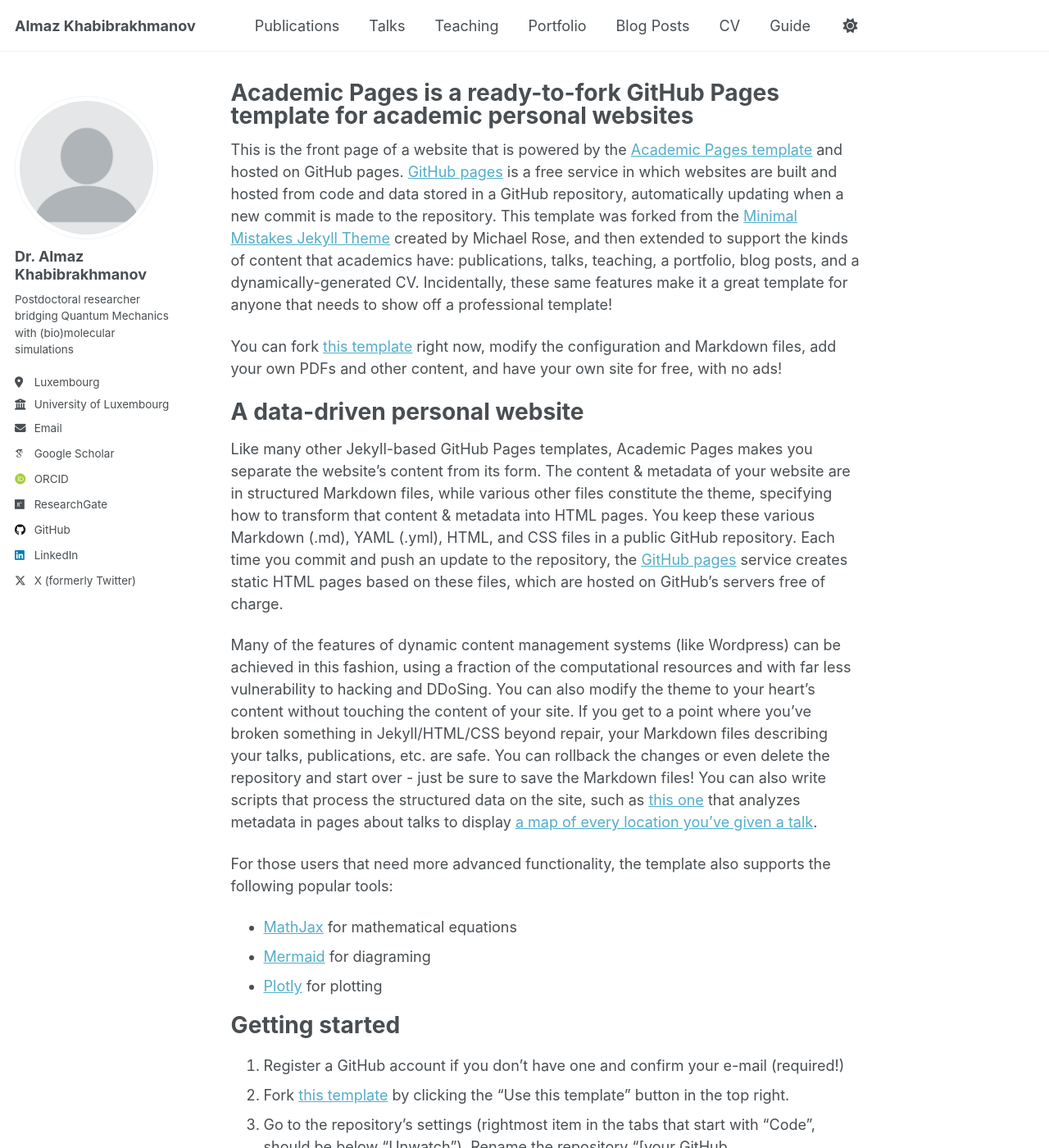
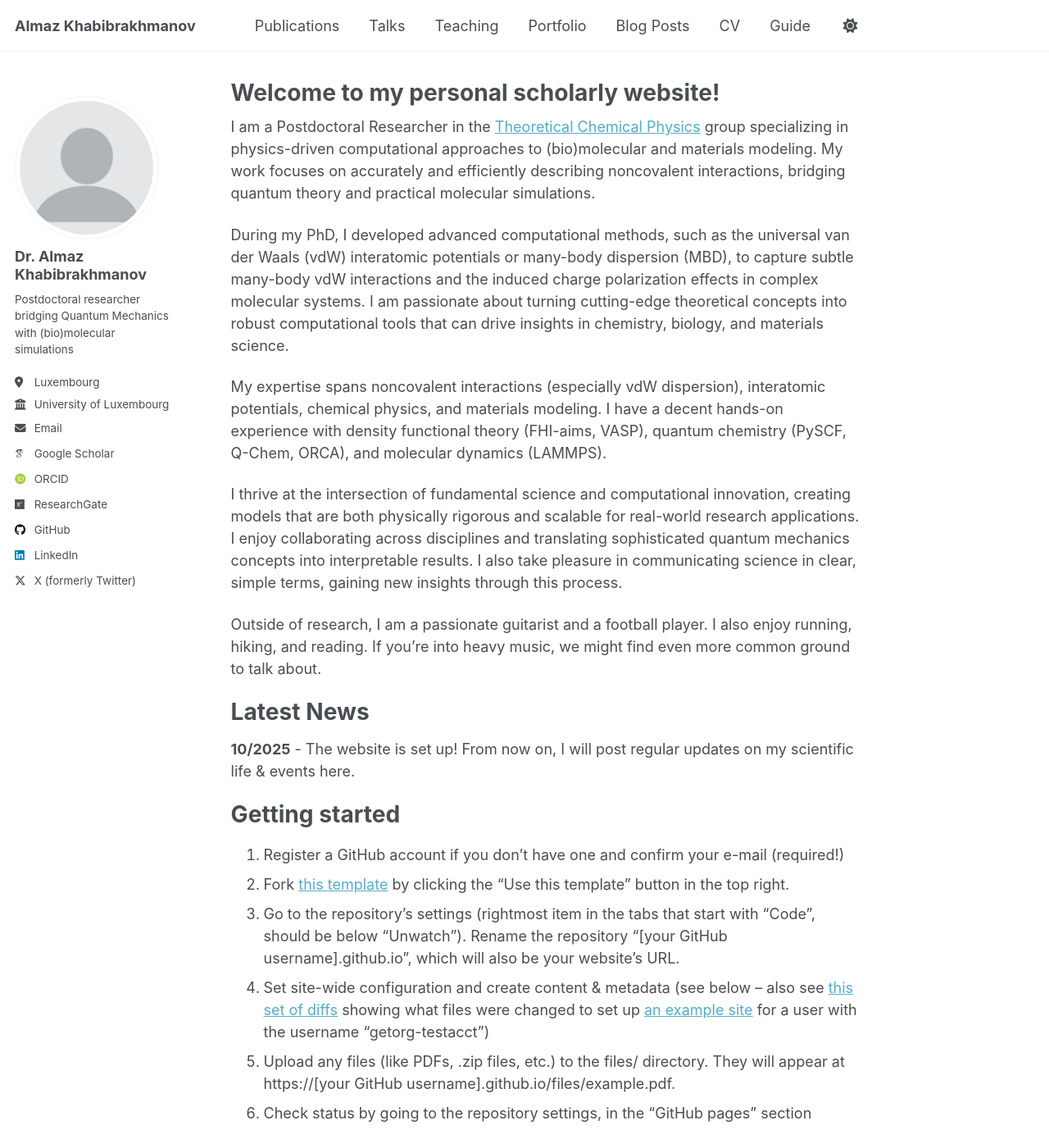
Before and after one commit to almaz-khabibrakhmanov/almaz-khabibrakhmanov.github.io, a Jekyll site: the page built from _pages/about.md, in a window 1280 px wide and 1400 px high. Shown: the whole window at 82% size. Built offline with Jekyll 4.4.1, drawn with Linux system fonts in a browser that asks for light colours; some web fonts are replaced; a script that is not in the unit is left out.

Commit message:
Update about.md

```diff
--- a/_pages/about.md
+++ b/_pages/about.md
@@ -1,26 +1,25 @@
 ---
 permalink: /
-title: "Academic Pages is a ready-to-fork GitHub Pages template for academic personal websites"
+title: "Welcome to my personal scholarly website!"
 author_profile: true
 redirect_from:
   - /about/
   - /about.html
 ---
 
-This is the front page of a website that is powered by the [Academic Pages template](https://github.com/academicpages/academicpages.github.io) and hosted on GitHub pages. [GitHub pages](https://pages.github.com) is a free service in which websites are built and hosted from code and data stored in a GitHub repository, automatically updating when a new commit is made to the repository. This template was forked from the [Minimal Mistakes Jekyll Theme](https://mmistakes.github.io/minimal-mistakes/) created by Michael Rose, and then extended to support the kinds of content that academics have: publications, talks, teaching, a portfolio, blog posts, and a dynamically-generated CV. Incidentally, these same features make it a great template for anyone that needs to show off a professional template!
+I am a Postdoctoral Researcher in the [Theoretical Chemical Physics](https://tcpunilu.com) group specializing in physics-driven computational approaches to (bio)molecular and materials modeling. My work focuses on accurately and efficiently describing noncovalent interactions, bridging quantum theory and practical molecular simulations.
 
- You can fork [this template](https://github.com/academicpages/academicpages.github.io) right now, modify the configuration and Markdown files, add your own PDFs and other content, and have your own site for free, with no ads!
+During my PhD, I developed advanced computational methods, such as the universal van der Waals (vdW) interatomic potentials or many-body dispersion (MBD), to capture subtle many-body vdW interactions and the induced charge polarization effects in complex molecular systems. I am passionate about turning cutting-edge theoretical concepts into robust computational tools that can drive insights in chemistry, biology, and materials science.
 
-A data-driven personal website
+My expertise spans noncovalent interactions (especially vdW dispersion), interatomic potentials, chemical physics, and materials modeling. I have a decent hands-on experience with density functional theory (FHI-aims, VASP), quantum chemistry (PySCF, Q-Chem, ORCA), and molecular dynamics (LAMMPS).
+
+I thrive at the intersection of fundamental science and computational innovation, creating models that are both physically rigorous and scalable for real-world research applications. I enjoy collaborating across disciplines and translating sophisticated quantum mechanics concepts into interpretable results. I also take pleasure in communicating science in clear, simple terms, gaining new insights through this process.
+
+Outside of research, I am a passionate guitarist and a football player. I also enjoy running, hiking, and reading. If you're into heavy music, we might find even more common ground to talk about.
+
+Latest News
 ======
-Like many other Jekyll-based GitHub Pages templates, Academic Pages makes you separate the website's content from its form. The content & metadata of your website are in structured Markdown files, while various other files constitute the theme, specifying how to transform that content & metadata into HTML pages. You keep these various Markdown (.md), YAML (.yml), HTML, and CSS files in a public GitHub repository. Each time you commit and push an update to the repository, the [GitHub pages](https://pages.github.com/) service creates static HTML pages based on these files, which are hosted on GitHub's servers free of charge.
-
-Many of the features of dynamic content management systems (like Wordpress) can be achieved in this fashion, using a fraction of the computational resources and with far less vulnerability to hacking and DDoSing. You can also modify the theme to your heart's content without touching the content of your site. If you get to a point where you've broken something in Jekyll/HTML/CSS beyond repair, your Markdown files describing your talks, publications, etc. are safe. You can rollback the changes or even delete the repository and start over - just be sure to save the Markdown files! You can also write scripts that process the structured data on the site, such as [this one](https://github.com/academicpages/academicpages.github.io/blob/master/talkmap.ipynb) that analyzes metadata in pages about talks to display [a map of every location you've given a talk](https://academicpages.github.io/talkmap.html).
-
-For those users that need more advanced functionality, the template also supports the following popular tools:
-- [MathJax](https://www.mathjax.org/) for mathematical equations
-- [Mermaid](https://mermaid.js.org/) for diagraming
-- [Plotly](https://plotly.com/javascript/) for plotting
+**10/2025** - The website is set up! From now on, I will post regular updates on my scientific life & events here.
 
 Getting started
 ======
```
